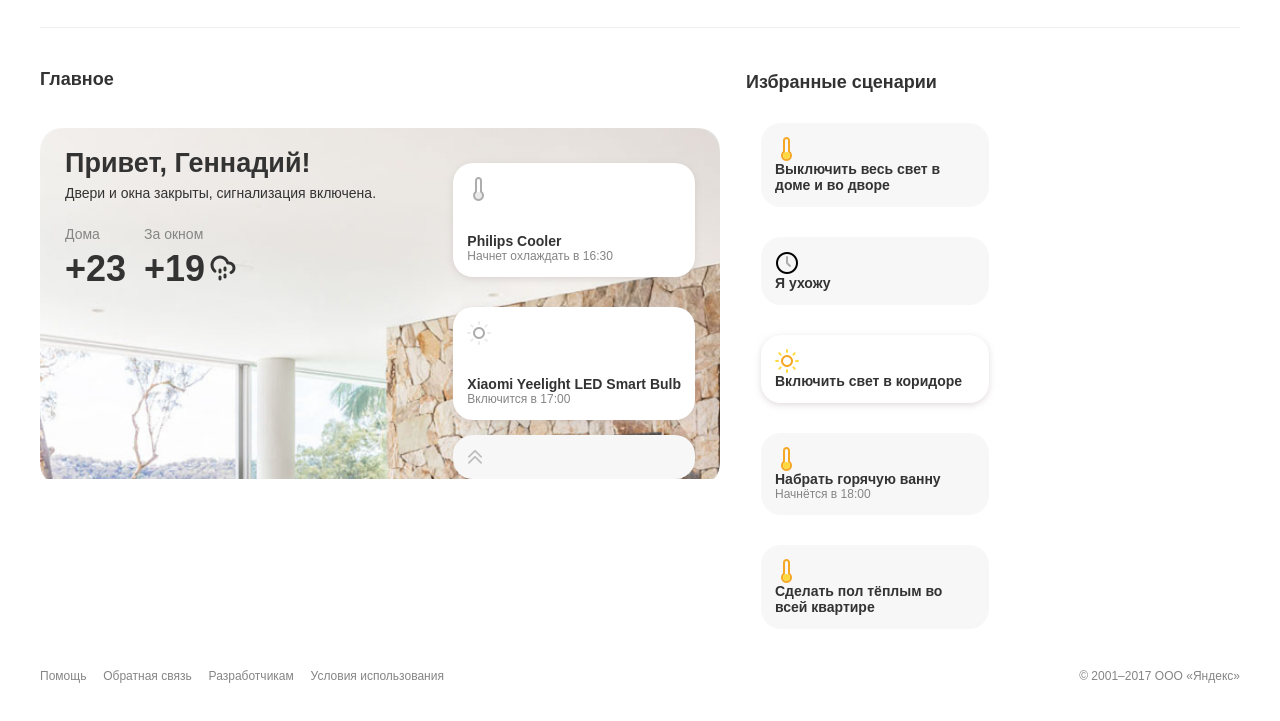
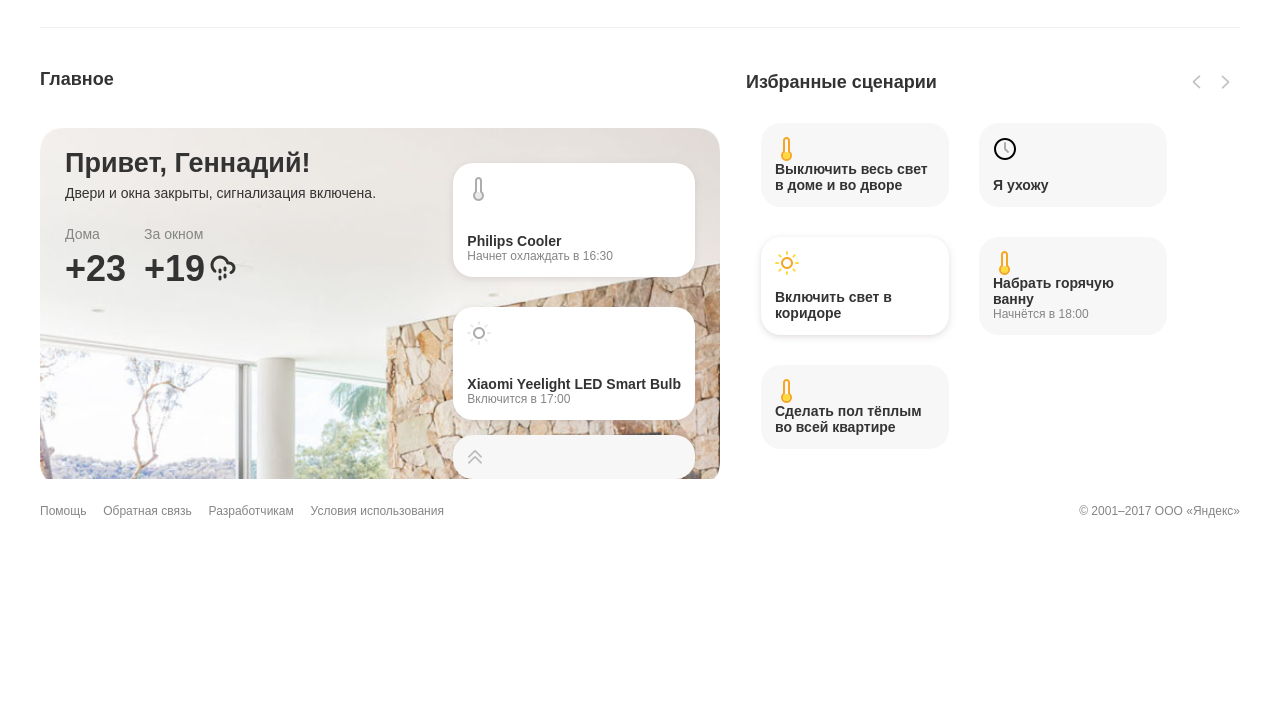
Before and after one commit to S1ealth/entrance-task-2-2, a plain HTML site: page www/index.html in a window 1280 px wide. Shown: the part 69-790 px from the top of the page. Drawn offline with Linux system fonts and the light colour scheme.

Commit message:
add nav container for 'scenario' block

```diff
--- a/www/css/main.css
+++ b/www/css/main.css
@@ -12,7 +12,7 @@ a {
   text-decoration: none;
 }
 /*header and navigation*/
-header, footer, .dashboard, .scenarios {
+header, footer, .dashboard {
   margin: 0 40px;
 }
 header {
@@ -163,12 +163,34 @@ header {
   margin-top: 29px;
   margin-left: 0;
 }
+.slider-arrow {
+  display: flex;
+  justify-content: space-between;
+}
+.slider-arrow ul {
+  display: inline-flex;
+  align-self: center;
+}
+.slider-arrow li {
+  width: 9px;
+  height: 14px;
+  margin: 0 10px;
+}
+.scenarios .left {
+  background-image: url('../img/M_Copy@1x.png');
+}
+.scenarios .right {
+  background-image: url('../img/M_Copy@1x.png');
+  flex-basis: 9px;
+  transform: rotate(180deg);
+}
 .scenarios-grid {
   display: flex;
   flex-wrap: wrap;
 }
 .scenarios-grid .card {
   margin: 15px;
+  flex-basis: 160px;
 }
 /* footer */
 .bot-menu {
--- a/www/index.html
+++ b/www/index.html
@@ -68,7 +68,13 @@
         </div>
       </div>
       <div class='scenarios'>
-        <h2>Избранные сценарии</h2>
+        <div class='slider-arrow'>
+          <h2>Избранные сценарии</h2>
+          <ul>
+            <li class='left' onclick='plusSlides(-1)'></li>
+            <li class='right' onclick='plusSlides(-1)'></li>
+          </ul>
+        </div>
         <div class='scenarios-grid'>
             <div class='card'>
               <img class='icon' src='./img/icon_temperature_2@1x.png'>
@@ -117,5 +123,6 @@
           </li>
       </ul>
   </footer>
+  <script src='./js/main.js'></script>
 </body>
 </html>
```
Also changed, not shown: www/img/M_Copy@1x.png (added), www/js/main.js (added).
